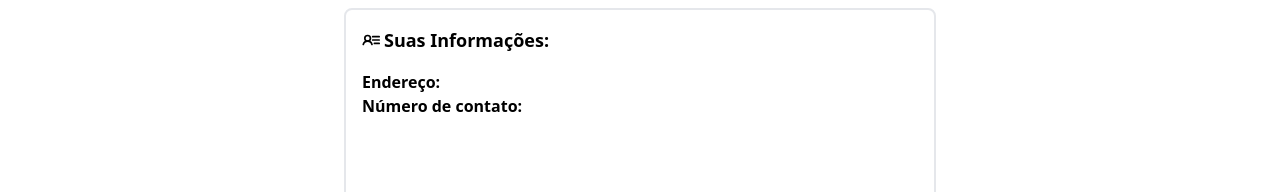
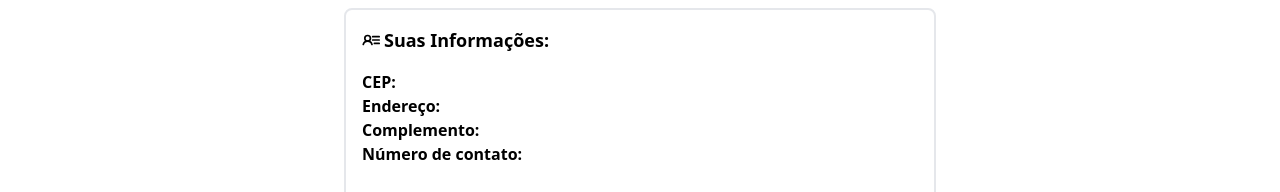
Before and after one commit to ViniciusRCSilva/MangaShop, a React (Vite) app: page /perfil in a window 1280 px wide. Shown: the part 386-578 px from the top of the page. Built offline with nearby package versions, Linux system fonts and the light colour scheme; a web font is replaced by a local one.

Commit message:
profile update

```diff
--- a/src/components/OptionsSelectionProfile/InfoProfile.tsx
+++ b/src/components/OptionsSelectionProfile/InfoProfile.tsx
@@ -1,7 +1,7 @@
 import { UserList } from 'phosphor-react'
 import { ProfileContentProps } from '../../pages/Profile'
 
-export function InfoProfile({ address, number }: ProfileContentProps) {
+export function InfoProfile({ cep, address, complement, number }: ProfileContentProps) {
     return (
         <div className="flex flex-col h-full w-full items-start">
             <div className="flex flex-row items-center font-bold">
@@ -10,7 +10,9 @@ export function InfoProfile({ address, number }: ProfileContentProps) {
             </div>
 
             <div className="flex flex-col w-full h-full items-start mt-4 overflow-x-auto scrollbar-thumb-red-600 scrollbar-track-transparent scrollbar-thin">
+                <span className="font-bold mr-2">CEP: <span className="font-normal">{cep}</span></span>
                 <span className="font-bold mr-2">Endereço: <span className="font-normal">{address}</span></span>
+                <span className="font-bold mr-2">Complemento: <span className="font-normal">{complement}</span></span>
                 <span className="font-bold mr-2">Número de contato: <span className="font-normal">{number}</span></span>
             </div>
         </div>
--- a/src/pages/Profile.tsx
+++ b/src/pages/Profile.tsx
@@ -11,11 +11,13 @@ import { ViewsProfile } from "../components/OptionsSelectionProfile/ViewsProfile
 export interface ProfileContentProps {
     name?: String,
     nick?: String,
+    cep?: String,
     address?: String,
+    complement?: String,
     number?: String,
 }
 
-export function Profile({ name, nick, address, number }: ProfileContentProps) {
+export function Profile({ name, nick, cep, address, complement, number }: ProfileContentProps) {
     const [contentView, setContentView] = useState<'info' | 'favorites' | 'views' | 'coupons' | 'ordered'>('info')
 
     function handleChangeView(view: 'info' | 'favorites' | 'views' | 'coupons' | 'ordered') {
@@ -87,7 +89,7 @@ export function Profile({ name, nick, address, number }: ProfileContentProps) {
 
                     <div className="flex flex-col border-2 mt-3 rounded-lg h-full p-4">
                         {contentView === 'info' && (
-                            <InfoProfile address={address} number={number} />
+                            <InfoProfile cep={cep} address={address} number={number} complement={complement} />
                         )}
                         {contentView === 'favorites' && (
                             <FavProfile />
```
